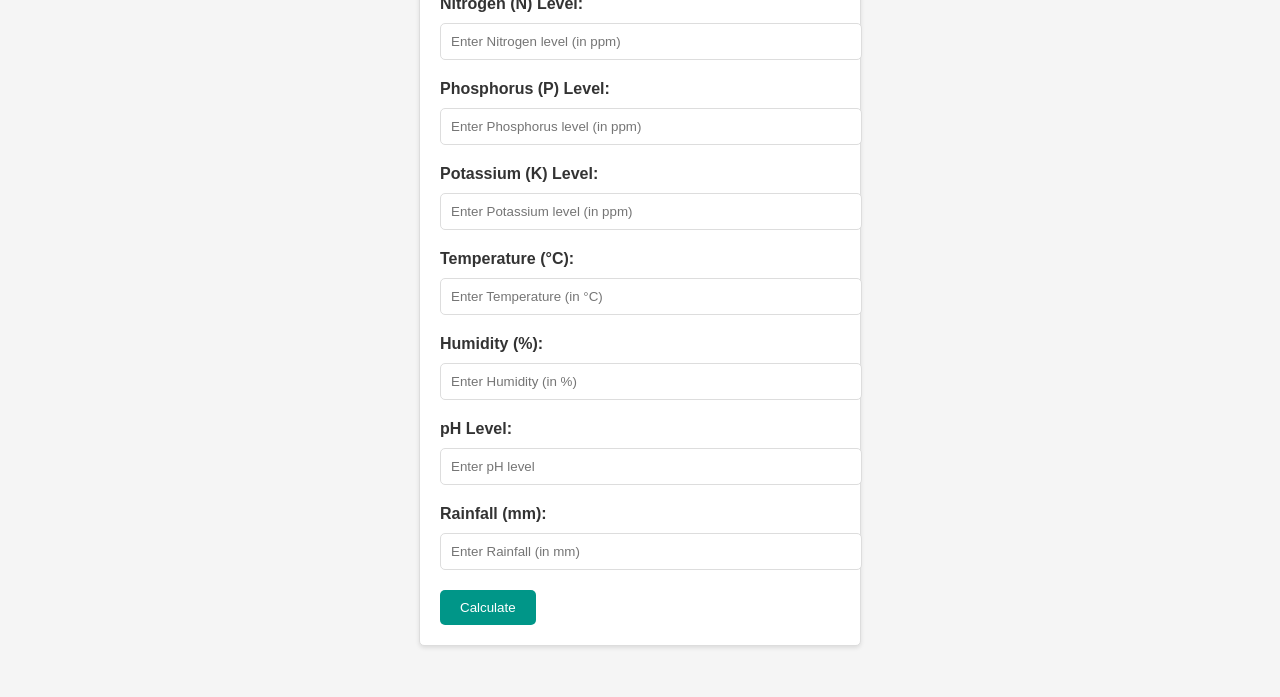
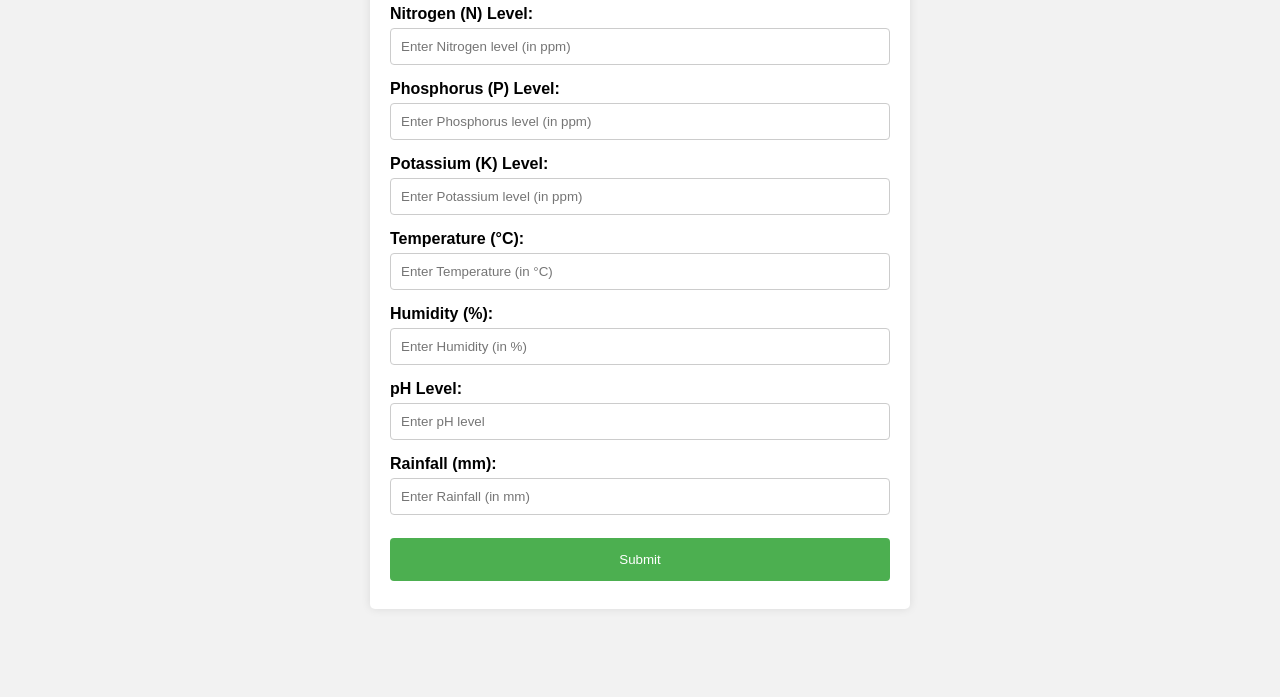
Before and after one commit to Deepakshandilya/Kheti-Mitra, a plain HTML site: page Websiste Code (Kheti Mitra)/input.html in a window 1280 px wide. Shown: the part 103-800 px from the top of the page. Drawn offline with Linux system fonts and the light colour scheme.

Commit message:
Updated input.html accordding to flask app

```diff
--- a/Websiste Code (Kheti Mitra)/input.html
+++ b/Websiste Code (Kheti Mitra)/input.html
@@ -3,95 +3,139 @@
 <head>
     <meta charset="UTF-8">
     <meta name="viewport" content="width=device-width, initial-scale=1.0">
-    <title>Crop Predictor </title>
+    <title>User Information Form</title>
     <style>
         body {
             font-family: Arial, sans-serif;
-            margin: 0;
-            padding: 0;
-            background-color: #f5f5f5;
-            color: #333;
+            background-color: #f2f2f2;
         }
-
-        h1 {
+        form {
+            max-width: 500px;
+            margin: 20px auto;
+            background: #ffffff;
+            padding: 20px;
+            border-radius: 5px;
+            box-shadow: 0px 0px 10px 0px rgba(0,0,0,0.1);
+        }
+        h2 {
             text-align: center;
-            background-color: #009688;
-            color: #fff;
-            padding: 20px;
-            margin: 0;
+            color: #333333;
         }
-
-        form {
-            max-width: 400px;
-            margin: 0 auto;
-            padding: 20px;
-            background-color: #fff;
-            border: 1px solid #ddd;
-            border-radius: 5px;
-            box-shadow: 0 2px 4px rgba(0, 0, 0, 0.1);
+        label {
+            font-weight: bold;
+            display: block;
+            margin-bottom: 5px;
         }
-
-        label {
-            display: block;
-            margin-bottom: 10px;
-            font-weight: bold;
-        }
-
-        input[type="number"] {
+        input[type="text"] {
             width: 100%;
             padding: 10px;
-            margin-bottom: 20px;
-            border: 1px solid #ddd;
+            margin-bottom: 15px;
+            border: 1px solid #ccc;
+            border-radius: 4px;
+            box-sizing: border-box;
+        }
+        input[type="submit"] {
+            background-color: #4CAF50;
+            color: white;
+            padding: 14px 20px;
+            margin: 8px 0;
+            border: none;
+            border-radius: 4px;
+            cursor: pointer;
+            width: 100%;
+        }
+        input[type="submit"]:hover {
+            background-color: #45a049;
+        }
+        #outputBox {
+            margin-top: 20px;
+            padding: 20px;
             border-radius: 5px;
+            background-color: #f0f0f0;
+            display: none; /* Initially hide the output box */
         }
-
-        button {
-            background-color: #009688;
-            color: #fff;
-            padding: 10px 20px;
-            border: none;
-            border-radius: 5px;
-            cursor: pointer;
-        }
-
-        button:hover {
-            background-color: #007772;
+        #outputText {
+            font-size: 18px;
+            color: #333333;
+            text-align: center;
         }
     </style>
 </head>
 <body>
-    <h1>Crop Predictor</h1>
 
-    <form>
+<form id="userForm">
+    <h2>User Information Form</h2>
+
+    <!-- Input fields for the values -->
     <label for="nitrogen">Nitrogen (N) Level:</label>
-        <input type="number" id="nitrogen" name="nitrogen" placeholder="Enter Nitrogen level (in ppm)" required>
+    <input type="text" id="nitrogen" name="nitrogen" placeholder="Enter Nitrogen level (in ppm)" required>
 
     <label for="phosphorus">Phosphorus (P) Level:</label>
-        <input type="number" id="phosphorus" name="phosphorus" placeholder="Enter Phosphorus level (in ppm)" required>
+    <input type="text" id="phosphorus" name="phosphorus" placeholder="Enter Phosphorus level (in ppm)" required>
 
     <label for="potassium">Potassium (K) Level:</label>
-        <input type="number" id="potassium" name="potassium" placeholder="Enter Potassium level (in ppm)" required>
+    <input type="text" id="potassium" name="potassium" placeholder="Enter Potassium level (in ppm)" required>
 
     <label for="temperature">Temperature (°C):</label>
-        <input type="number" id="temperature" name="temperature" placeholder="Enter Temperature (in °C)" required>
+    <input type="text" id="temperature" name="temperature" placeholder="Enter Temperature (in °C)" required>
 
     <label for="humidity">Humidity (%):</label>
-        <input type="number" id="humidity" name="humidity" placeholder="Enter Humidity (in %)" required>
+    <input type="text" id="humidity" name="humidity" placeholder="Enter Humidity (in %)" required>
 
     <label for="ph">pH Level:</label>
-        <input type="number" id="ph" name="ph" placeholder="Enter pH level" step="0.1" required>
+    <input type="text" id="ph" name="ph" placeholder="Enter pH level" step="0.1" required>
 
     <label for="rainfall">Rainfall (mm):</label>
-        <input type="number" id="rainfall" name="rainfall" placeholder="Enter Rainfall (in mm)" required>
+    <input type="text" id="rainfall" name="rainfall" placeholder="Enter Rainfall (in mm)" required>
 
-        <button type="button" id="calculateButton">Calculate</button>
+    <!-- Submit button -->
+    <input type="submit" value="Submit">
 </form>
 
+<!-- Output message box -->
+<div id="outputBox">
+    <p id="outputText"></p>
+</div>
+
 <script>
-    document.getElementById("calculateButton").addEventListener("click", function () {
-        // Redirect to the Kaggle link when the button is clicked
-        window.location.href = "https://www.kaggle.com/code/deepakshandilyaa/kheti-mitra-aiml-model-final/notebook";
+document.getElementById("userForm").addEventListener("submit", function(event) {
+    event.preventDefault(); // Prevent the default form submission
+
+    var form = this;
+    var valuesArray = []; // Initialize an empty array to store values
+
+    // Loop through each input field and push its numeric value to the valuesArray
+    for (var i = 1; i <= 7; i++) {
+        var fieldName = ['nitrogen', 'phosphorus', 'potassium', 'temperature', 'humidity', 'ph', 'rainfall'][i - 1];
+        var fieldValue = parseFloat(form.elements[fieldName].value);
+        valuesArray.push(fieldValue);
+    }
+
+    // Make a POST request to the Flask server
+    fetch("http://localhost:5000/predict", {
+        method: "POST",
+        headers: {
+            "Content-Type": "application/json"
+        },
+        body: JSON.stringify({ "input": valuesArray })
+    })
+    .then(response => response.json()) // Parse the response as JSON
+    .then(data => {
+        // Handle the response data
+        console.log(data);
+        // Display the output in the styled message box
+        var outputBox = document.getElementById("outputBox");
+        var outputText = document.getElementById("outputText");
+        outputText.textContent = "You Should Grow : " + data.output;
+        outputBox.style.display = "block"; // Show the output box
+    })
+    .catch(error => {
+        console.error("Error:", error);
+        // Handle errors here
+        alert("An error occurred. Please try again.");
+    });
 });
 </script>
+
 </body>
 </html>
```
Lines whose indentation alone changed are shown as unchanged.
